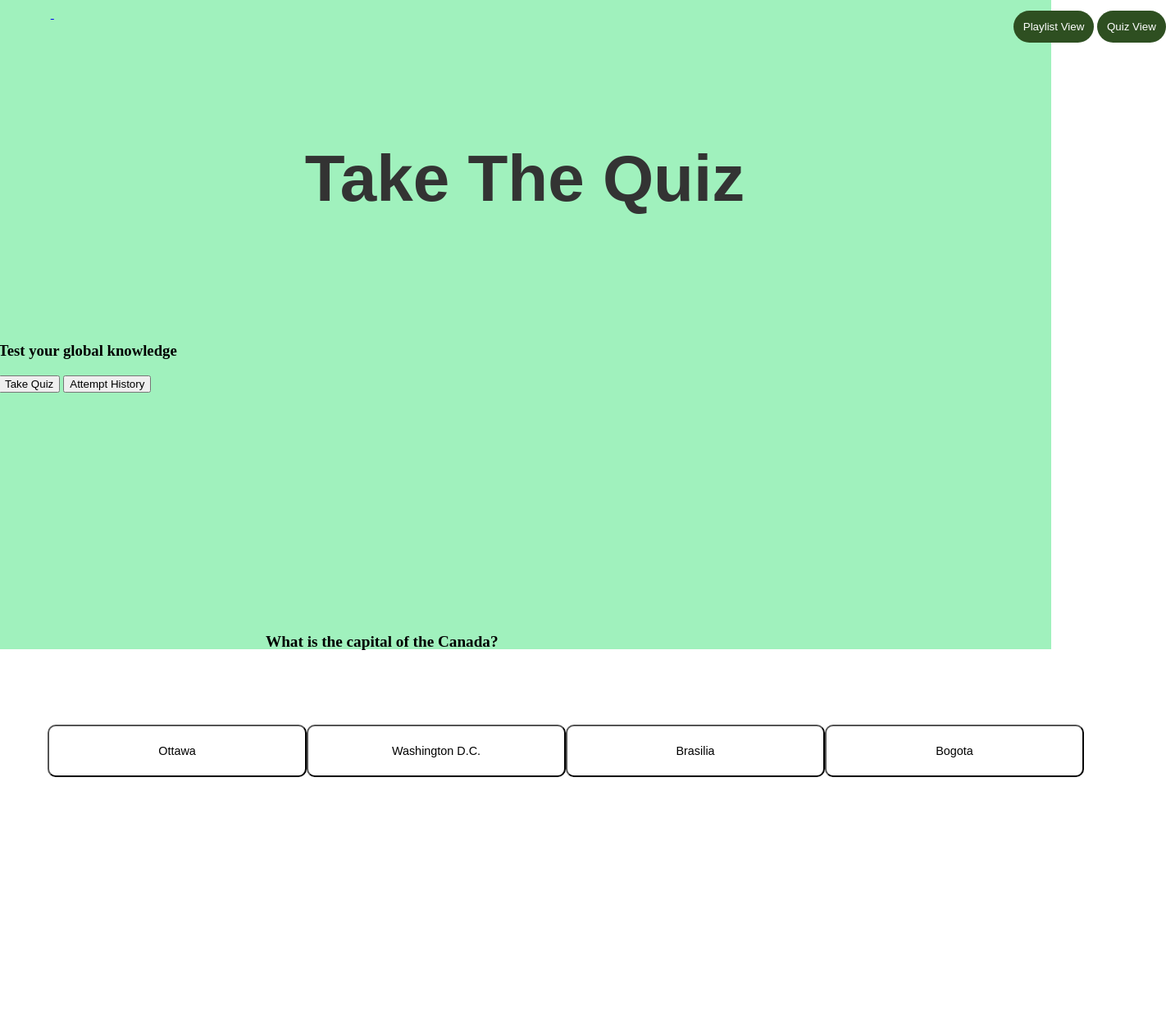
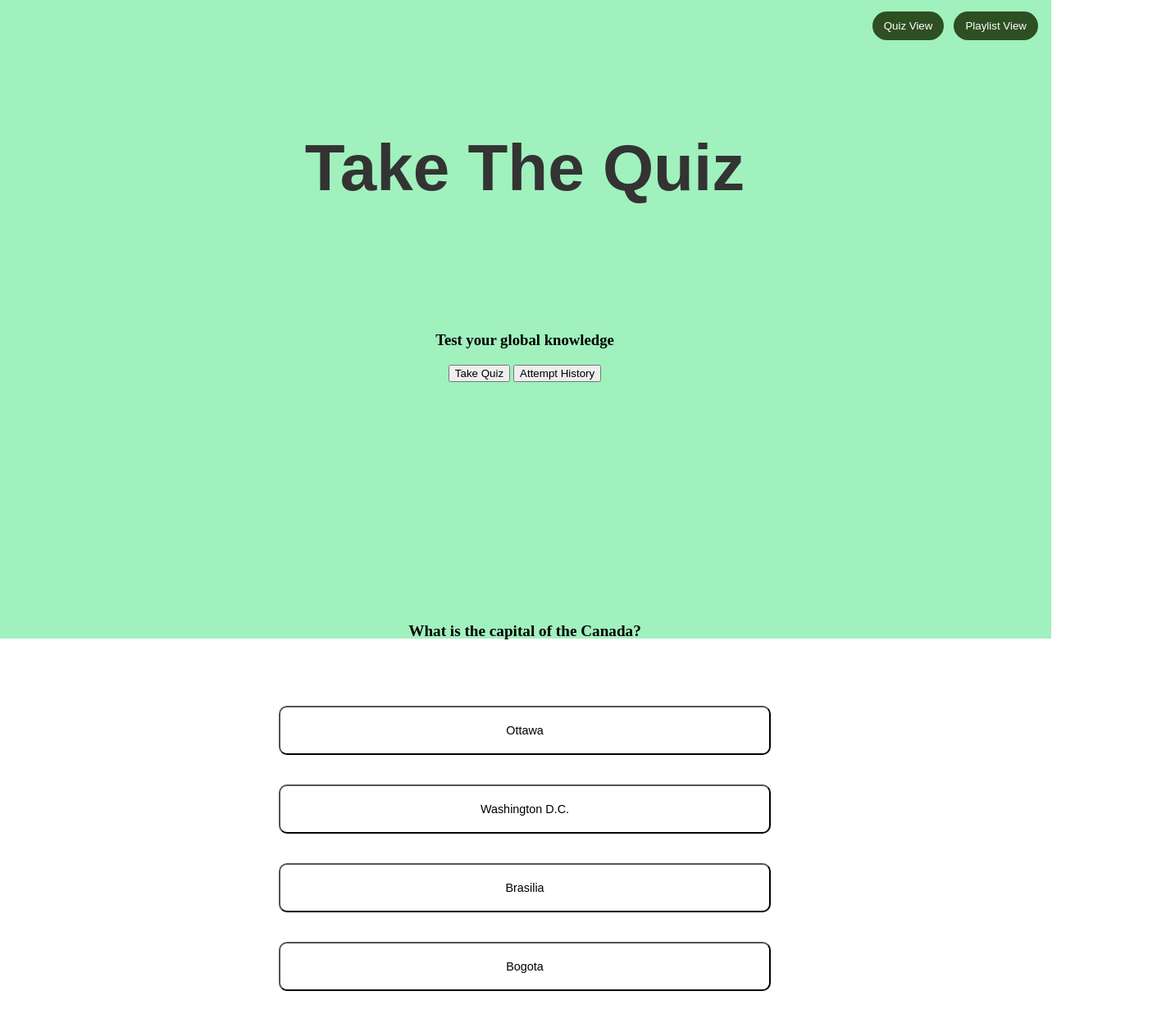
Before and after one commit to jennifervu6/wicteam11, a plain HTML site: page quiz.html in a window 1280 px wide. Shown: the whole page at 82% size, 1422 px wide, since content can reach past the window. Before the commit the page ends 1006 px from the top, so only its background shows below. Drawn offline with Linux system fonts and the light colour scheme.

Commit message:
style changes?

```diff
--- a/styles.css
+++ b/styles.css
@@ -33,30 +33,47 @@
 }
 
 #header {
-    height: 5em;
+    display: flex;
+    align-items: flex-start; /* align items at top */
+    justify-content: flex-end; /* align items to right */
+    gap: 12px; /* spacing between buttons */
+    padding: 16px;
     background-color: #A0F1BD;
+    position: sticky; /* stick to top when scrolling */
     margin: -10px;
+    z-index: 50;
 }
 .btn {
     background: #2E4F21;
     color: white;
     border: none;
-    padding: 12px 12px;
-    border-radius: 51.57px;
+    padding: 10px 14px;
+    border-radius: 24px;
     cursor: pointer;
-    position: relative;
+    display: inline-flex;
+    align-items: center;
+    justify-content: center;
 }
 .btn:hover {
     background: #1b2d12;
 }
-#quiz-btn {
-    left: 1350px;
-    top: 15px;
-    margin: -10px;
+/* remove absolute positioning and ensure responsive spacing */
+#quiz-btn, #playlist-btn {
+    margin: 0;
 }
-#playlist-btn {
-    left: 1170px;
-    top: 15px;
+
+/* small screens: reduce padding and stack header items vertically if needed */
+@media (max-width: 480px) {
+    #header {
+        flex-direction: column;
+        align-items: flex-end; /* keep items right-aligned when stacked */
+        gap: 8px;
+        padding: 8px 10px;
+    }
+    .btn {
+        padding: 8px 12px;
+        border-radius: 20px;
+    }
 }
 #main {
     text-align: left;
@@ -124,19 +141,22 @@
     margin: auto;
 }
 #answer-options{
-    width: 100%;
+    display: flex;
+    flex-direction: column; /* stack buttons vertically */
+    align-items: center;    /* center buttons horizontally */
+    gap: 16px;              /* spacing between buttons */
     margin: auto;
-    display: flex;
-    justify-content: space-around;
-    padding: 50px;
+    padding: 30px 20px;
 }
 .buttons{
-    width: 20rem;
-    height: 4rem;
+    width: 90%;            /* almost full width inside the answer container */
+    max-width: 600px;      /* cap width for large screens */
+    height: 3.75rem;
     background-color: transparent;
     border-radius: 10px;
     font-family: 'Josefin Sans', sans-serif;
     font-size: 90%;
+    margin: 10px;
 }
 .correctAnswer{
     background-color: rgb(21, 135, 21);
@@ -162,3 +182,9 @@
     padding: 0px 0px 50px;
     font-size: 150%;
 }
+#quiz-main-heading{
+    text-align: center;
+}
+#quiz-section{
+    text-align: center;
+}
```
